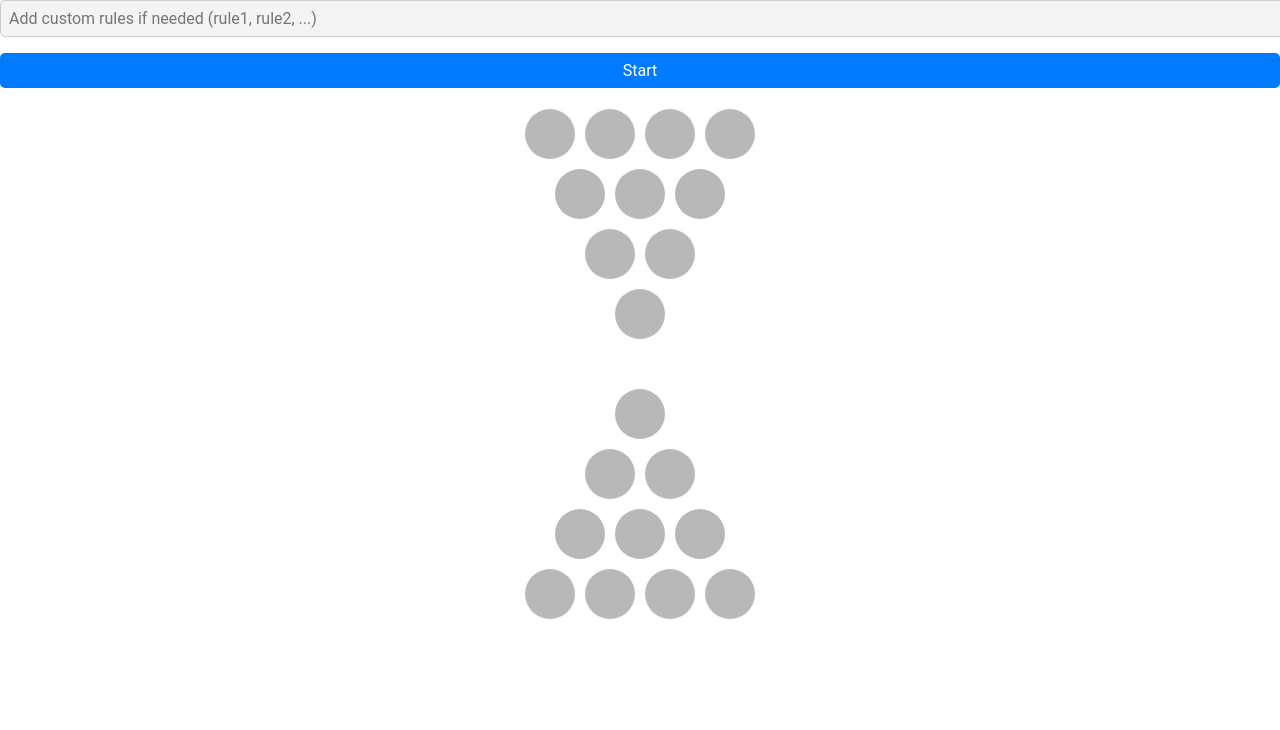
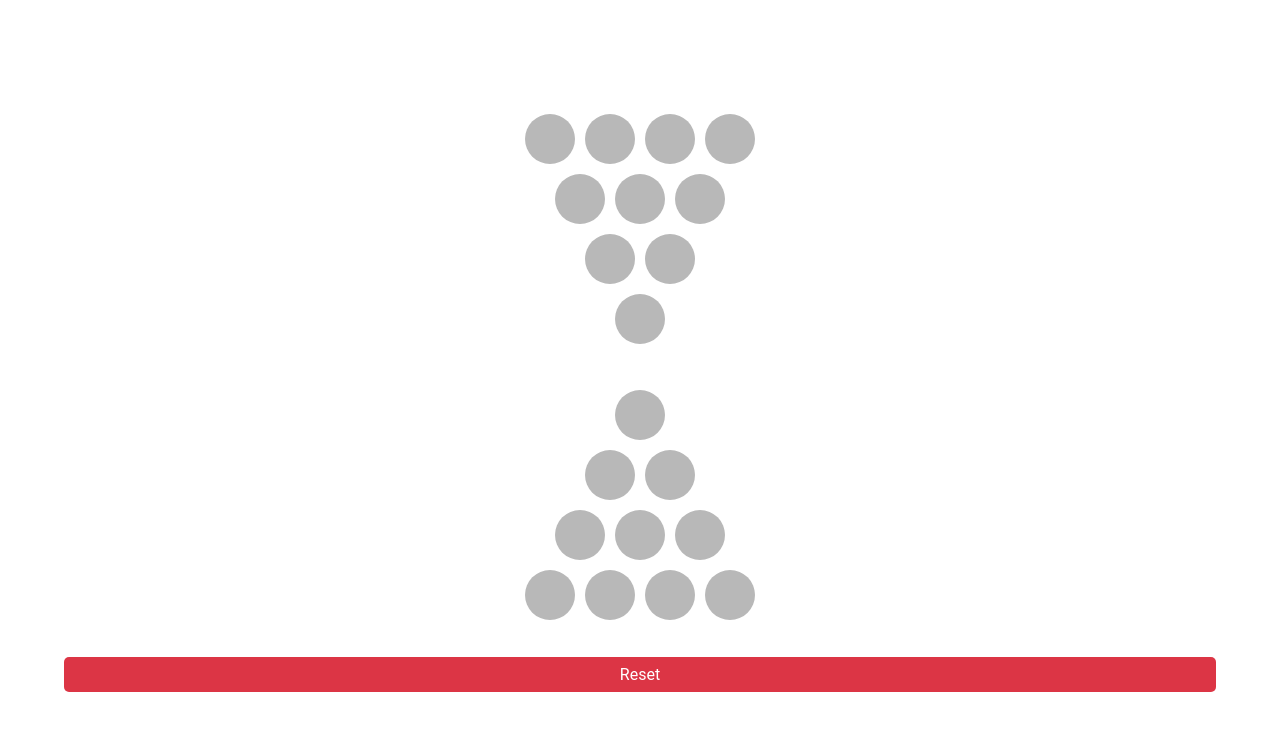
Before and after one commit to karstyanick/beepee, a React (Create React App) app: page / in a window 1280 px wide. Both pictures are taken after a click on the button "Start". Shown: the top 730 px of the page. Built offline with nearby package versions, Linux system fonts and the light colour scheme.

Commit message:
:repeat: V1

```diff
--- a/public/index.html
+++ b/public/index.html
@@ -28,7 +28,7 @@
   </head>
   <body>
     <noscript>You need to enable JavaScript to run this app.</noscript>
-    <div id="root"></div>
+    <div style="width: 100%" id="root"></div>
     <!--
       This HTML file is a template.
       If you open it directly in the browser, you will see an empty page.
--- a/src/App.css
+++ b/src/App.css
@@ -1,21 +1,20 @@
 .customRuleInput {
-  width: 100%;
-  height: 100%;
+  width: 90%;
   padding: 0.5rem;
   border: 1px solid #ccc;
   border-radius: 5px;
   font-size: 1rem;
-  margin-bottom: 1rem;
   resize: none;
   outline: none;
   font-family: "Roboto", sans-serif;
   color: #333;
   background-color: #f4f4f4;
   transition: all 0.3s;
+  margin-top: 0.5rem;
 }
 
 .startButton {
-  width: 100%;
+  width: 90%;
   padding: 0.5rem;
   border: none;
   border-radius: 5px;
@@ -28,3 +27,32 @@
   cursor: pointer;
   transition: all 0.3s;
 }
+
+.title {
+  font-size: 2rem;
+  font-weight: bold;
+  margin-bottom: 1rem;
+}
+
+.resetButton {
+  width: 90%;
+  padding: 0.5rem;
+  border: none;
+  border-radius: 5px;
+  font-size: 1rem;
+  margin-top: 1rem;
+  outline: none;
+  font-family: "Roboto", sans-serif;
+  color: #fff;
+  background-color: #dc3545;
+  cursor: pointer;
+  transition: all 0.3s;
+}
+
+.displayedRule {
+  font-size: 1.5rem;
+  font-weight: bold;
+  margin-top: 1rem;
+  text-align: center;
+  max-width: 90%;
+}
--- a/src/App.tsx
+++ b/src/App.tsx
@@ -58,9 +58,47 @@ function App() {
     9: "",
   });
 
+  const [displayedRule, setDisplayedRule] = useState("");
+
   const customRulesRef = useRef<HTMLInputElement>(null);
+  const [showInit, setShowInit] = useState(true);
+  const [showReset, setShowReset] = useState(false);
 
   useEffect(() => {}, []);
+
+  const onResetClick = () => {
+    setDisplayedRule("");
+    const cups = document.getElementsByClassName("cup");
+    Array.from(cups).forEach((cup) => {
+      cup.classList.remove("clickedCup");
+    });
+    setTeam1Cups({
+      0: "",
+      1: "",
+      2: "",
+      3: "",
+      4: "",
+      5: "",
+      6: "",
+      7: "",
+      8: "",
+      9: "",
+    });
+    setTeam2Cups({
+      0: "",
+      1: "",
+      2: "",
+      3: "",
+      4: "",
+      5: "",
+      6: "",
+      7: "",
+      8: "",
+      9: "",
+    });
+    setShowInit(true);
+    setShowReset(false);
+  };
 
   function chooseRules(teamCupsToSet: any) {
     const cloneSingleOccurenceRules = [...SINGLE_OCCURENCE_RULES];
@@ -124,28 +162,64 @@ function App() {
 
     setTeam1Cups(team1CupsToSet);
     setTeam2Cups(team2CupsToSet);
+    setShowInit(false);
+    setShowReset(true);
   }
 
   return (
     <div>
+      {showInit && (
+        <div
+          style={{
+            display: "flex",
+            justifyContent: "center",
+            alignItems: "center",
+            flexDirection: "column",
+            height: "100vh",
+            gap: "20px",
+          }}
+        >
+          {/* <h1 className="title">Bee Pee nespa</h1> */}
           <input
             ref={customRulesRef}
             className="customRuleInput"
             placeholder="Add custom rules if needed (rule1, rule2, ...)"
           ></input>
-
           <button className="startButton" onClick={initilizeCups}>
             Start
           </button>
-
-      <div>
-        <Cups teamCups={team1Cups} orientation="secondary"></Cups>
         </div>
+      )}
+      {!showInit && (
+        <div
+          style={{
+            display: "flex",
+            justifyContent: "center",
+            alignItems: "center",
+            height: "100vh",
+            flexDirection: "column",
+          }}
+        >
+          <Cups
+            setDisplayedRule={setDisplayedRule}
+            teamCups={team1Cups}
+            orientation="secondary"
+          ></Cups>
           <br />
           <br />
-      <div>
-        <Cups teamCups={team2Cups} orientation="primary"></Cups>
+          <Cups
+            setDisplayedRule={setDisplayedRule}
+            teamCups={team2Cups}
+            orientation="primary"
+          ></Cups>
+          <span className="displayedRule">{displayedRule}</span>
+          {showReset && (
+            <button className="resetButton" onClick={onResetClick}>
+              Reset
+            </button>
+          )}
         </div>
+      )}
     </div>
   );
 }
--- a/src/Cups.tsx
+++ b/src/Cups.tsx
@@ -17,21 +17,25 @@ interface TeamCups {
 interface CupsProps {
   teamCups: TeamCups;
   orientation: "primary" | "secondary";
+  setDisplayedRule: (rule: string) => void;
 }
 
-const Cups: React.FC<CupsProps> = ({ teamCups, orientation }) => {
+const Cups: React.FC<CupsProps> = ({
+  teamCups,
+  orientation,
+  setDisplayedRule,
+}) => {
   const row1 = [teamCups[0]];
   const row2 = [teamCups[1], teamCups[2]];
   const row3 = [teamCups[3], teamCups[4], teamCups[5]];
   const row4 = [teamCups[6], teamCups[7], teamCups[8], teamCups[9]];
 
   const onCupClick = (rule: string, cupId: string) => {
-    // Change the class of the clicked button to "clickedCup"
+    setDisplayedRule(rule);
     const clickedCup = document.getElementById(cupId);
     if (clickedCup) {
       clickedCup.classList.add("clickedCup");
     }
-    alert(`Rule ${rule} clicked!`);
   };
 
   return (
--- a/src/index.css
+++ b/src/index.css
@@ -1,13 +1,3 @@
 body {
   margin: 0;
-  font-family: -apple-system, BlinkMacSystemFont, 'Segoe UI', 'Roboto', 'Oxygen',
-    'Ubuntu', 'Cantarell', 'Fira Sans', 'Droid Sans', 'Helvetica Neue',
-    sans-serif;
-  -webkit-font-smoothing: antialiased;
-  -moz-osx-font-smoothing: grayscale;
 }
-
-code {
-  font-family: source-code-pro, Menlo, Monaco, Consolas, 'Courier New',
-    monospace;
-}
```
Lines whose indentation alone changed are shown as unchanged.
